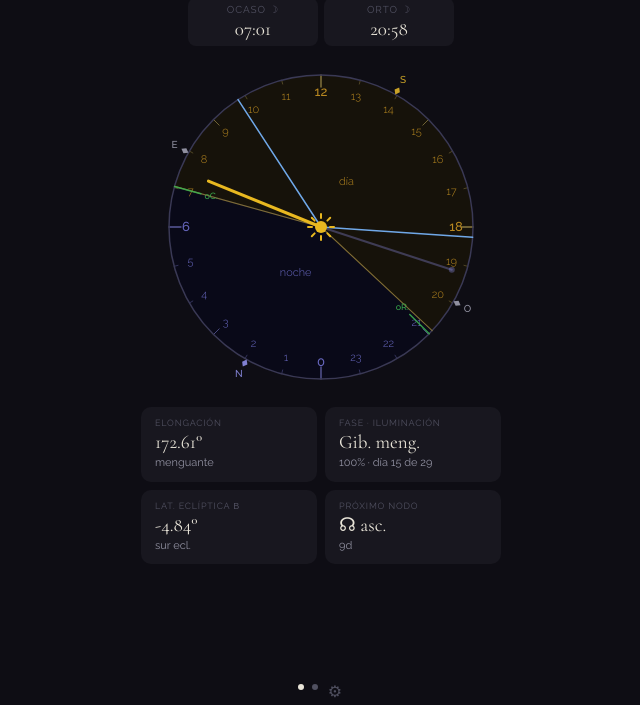
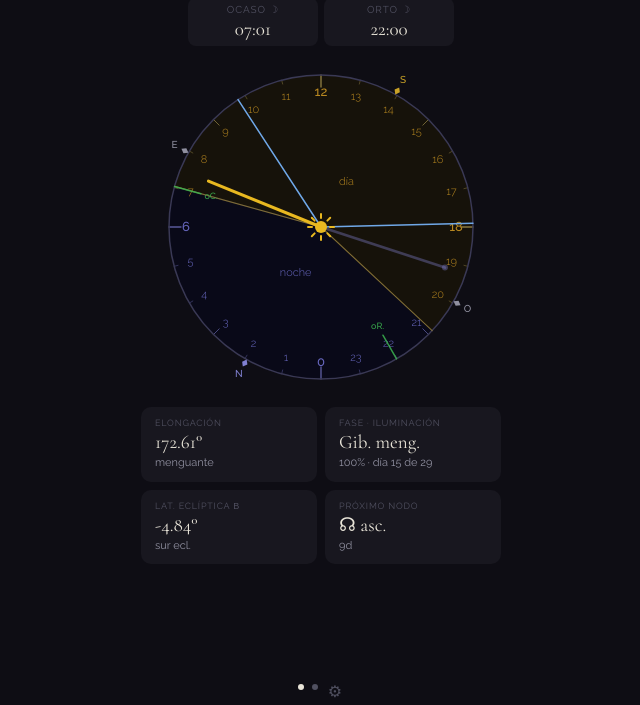
Before and after one commit to JavierNodoSedna/Polos-v1.1, a plain HTML site: page index.html in a window 1280 px wide. Shown: the part 156-861 px from the top of the page, without its empty margins (319-959 px from the left). Drawn offline with nearby package versions, Linux system fonts and the light colour scheme.

Commit message:
Add files via upload

```diff
--- a/index.html
+++ b/index.html
@@ -544,25 +544,33 @@ function horiz(RA,Dec,L,lat){
 }
 function moonAltAz(j,lat,lon){const m=moonPos(j),L=lst(j,lon),h=horiz(m.RA,m.Dec,L,lat);return{alt:h.alt+0.567,az:h.az};}
 function moonEvts(J0,lat,lon){
-  const st=720,sh=24/st;let pv=null,ev=[];
-  for(let i=0;i<=st;i++){
-    const j=J0+i*sh/24,{alt:ac,az}=moonAltAz(j,lat,lon);
-    if(pv){
+  // Ventana: 48h centradas en J0 (medianoche UTC del día local).
+  // Paso 2 min → 1440 pasos. Bisección 22 iter → precisión <0.1s.
+  const step=2/1440,nSteps=1440;
+  const jStart=J0-0.5; // 12h antes de medianoche = mediodía UTC del día anterior
+  let pv=null,rises=[],sets=[];
+  for(let i=0;i<=nSteps;i++){
+    const j=jStart+i*step,{alt:ac,az}=moonAltAz(j,lat,lon);
+    if(pv!==null){
       if(pv.a<0&&ac>=0){
-        let jLo=J0+(i-1)*sh/24,jHi=J0+i*sh/24;
-        for(let k=0;k<20;k++){const jM=(jLo+jHi)/2;moonAltAz(jM,lat,lon).alt<0?jLo=jM:jHi=jM;}
-        const jEx=(jLo+jHi)/2,{az:azEx}=moonAltAz(jEx,lat,lon);
-        ev.push({type:'rise',jd:jEx,az:azEx});
+        let lo=jStart+(i-1)*step,hi=j;
+        for(let k=0;k<22;k++){const m=(lo+hi)/2;moonAltAz(m,lat,lon).alt<0?lo=m:hi=m;}
+        const jEx=(lo+hi)/2,{az:azEx}=moonAltAz(jEx,lat,lon);
+        rises.push({jd:jEx,az:azEx});
       } else if(pv.a>=0&&ac<0){
-        let jLo=J0+(i-1)*sh/24,jHi=J0+i*sh/24;
-        for(let k=0;k<20;k++){const jM=(jLo+jHi)/2;moonAltAz(jM,lat,lon).alt>=0?jLo=jM:jHi=jM;}
-        const jEx=(jLo+jHi)/2,{az:azEx}=moonAltAz(jEx,lat,lon);
-        ev.push({type:'set',jd:jEx,az:azEx});
+        let lo=jStart+(i-1)*step,hi=j;
+        for(let k=0;k<22;k++){const m=(lo+hi)/2;moonAltAz(m,lat,lon).alt>=0?lo=m:hi=m;}
+        const jEx=(lo+hi)/2,{az:azEx}=moonAltAz(jEx,lat,lon);
+        sets.push({jd:jEx,az:azEx});
       }
     }
-    pv={a:ac,az};
+    pv={a:ac};
   }
-  return ev;
+  // Etiquetar con tipo para compatibilidad con el resto del código
+  return [
+    ...rises.map(e=>({...e,type:'rise'})),
+    ...sets.map(e=>({...e,type:'set'}))
+  ];
 }
 function moonHL(J,lon,RA,mH){const T=(J-2451545)/36525,L=mod360(280.46061837+360.98564736629*(J-2451545)+0.000387933*T*T+lon),H=((L-RA)%360+360)%360;return mH+(H>180?H-360:H)/15;}
 function hAng(h){return -Math.PI/2+((h-12)/24)*2*Math.PI}
@@ -648,10 +656,10 @@ function drawLunar(hS,rH,sH,mH,isDia,hMoon,mVis,beta,mRD,mSD){
   function azAng(az){return hAng(mH+12-az/360*24);}
   if(mRD&&mRD.az!==undefined){const a=azAng(mRD.az);ctx.beginPath();ctx.moveTo(cx,cy);ctx.lineTo(cx+rD*Math.cos(a),cy+rD*Math.sin(a));ctx.strokeStyle=c.mRise;ctx.lineWidth=1.5;ctx.lineCap='round';ctx.stroke();}
   if(mSD&&mSD.az!==undefined){const a=azAng(mSD.az);ctx.beginPath();ctx.moveTo(cx,cy);ctx.lineTo(cx+rD*Math.cos(a),cy+rD*Math.sin(a));ctx.strokeStyle=c.mRise;ctx.lineWidth=1.5;ctx.lineCap='round';ctx.stroke();}
-  const bc=Math.max(-5.1,Math.min(5.1,beta)),mLen=rD*(1+(bc/5.1)*0.10),aM=hAng(hMoon);
+  const bc=Math.max(-5.1,Math.min(5.1,beta)),mLen=rD*(1+(bc/5.1)*0.15),aM=hAng(hMoon);
   const tx=cx+mLen*Math.cos(aM),ty=cy+mLen*Math.sin(aM);
   ctx.save();ctx.globalAlpha=mVis?1:0.38;
-  ctx.beginPath();ctx.moveTo(cx,cy);ctx.lineTo(tx,ty);ctx.strokeStyle=c.hM;ctx.lineWidth=2;ctx.lineCap='round';ctx.stroke();
+  ctx.beginPath();ctx.moveTo(cx,cy);ctx.lineTo(tx,ty);ctx.strokeStyle=c.hM;ctx.lineWidth=2.8;ctx.lineCap='round';ctx.stroke();
   ctx.beginPath();ctx.arc(tx,ty,3,0,2*Math.PI);ctx.fillStyle=c.hM;ctx.fill();
   ctx.restore();
   const aSun=hAng(hS);ctx.beginPath();ctx.moveTo(cx,cy);ctx.lineTo(cx+(rD*0.80)*Math.cos(aSun),cy+(rD*0.80)*Math.sin(aSun));ctx.strokeStyle=c.hS;ctx.lineWidth=3;ctx.lineCap='round';ctx.stroke();
@@ -919,8 +927,16 @@ function updateLunar(){
   const day=Math.floor(J-0.5);
   if(day!==LUN.lastDay){
     LUN.lastDay=day;LUN.midH=(rH+sH)/2;LUN.sunRise=sun.riseMs;LUN.sunSet=sun.setMs;
-    const J0=Math.floor(J-0.5)+0.5-0.25,ev=moonEvts(J0,LUN.lat,LUN.lon);
-    const r=ev.find(e=>e.type==='rise'),s=ev.find(e=>e.type==='set');
+    const J0=Math.floor(J+0.5)-0.5; // medianoche UTC del día local
+    const ev=moonEvts(J0,LUN.lat,LUN.lon);
+    const jMid=J0+(rH+sH)/(2*24); // mediodía solar en JD
+    // Seleccionar el rise y set más cercanos al mediodía solar del día
+    const closest=(arr,type)=>{
+      const f=arr.filter(e=>e.type===type);
+      if(!f.length)return null;
+      return f.reduce((a,b)=>Math.abs(a.jd-jMid)<Math.abs(b.jd-jMid)?a:b);
+    };
+    const r=closest(ev,'rise'),s=closest(ev,'set');
     LUN.mRD=r?{hL:msH(jdMs(r.jd)),ms:jdMs(r.jd),az:r.az}:null;
     LUN.mSD=s?{hL:msH(jdMs(s.jd)),ms:jdMs(s.jd),az:s.az}:null;
   }
```
